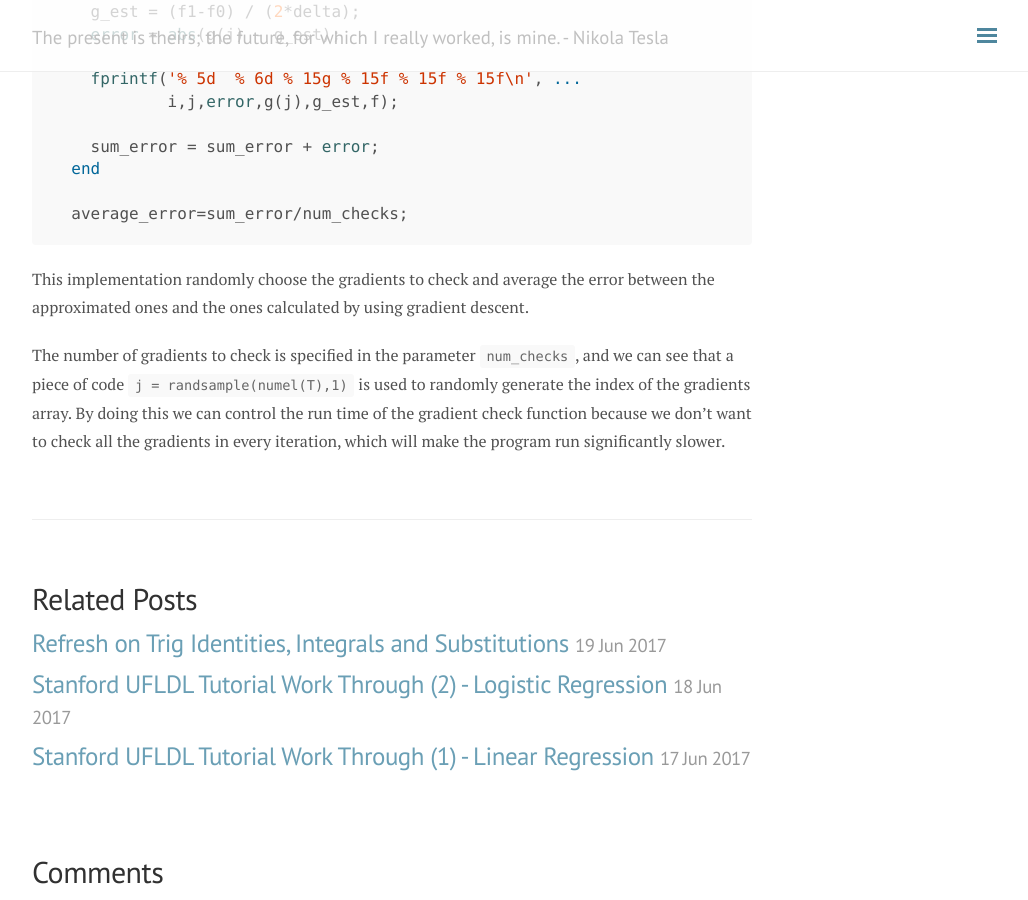
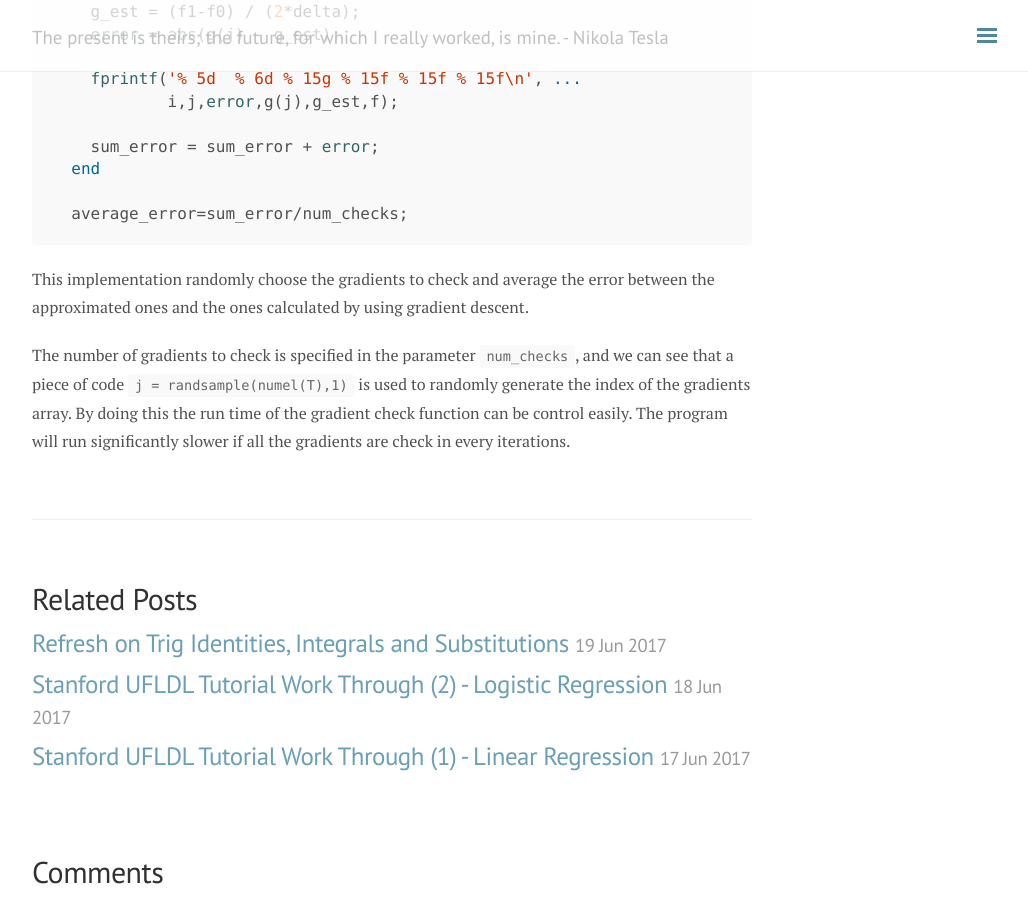
Before and after one commit to andylikescodes/andylikescodes.github.io, a Jekyll site: the page built from _posts/2017-06-19-Stanford-UFLDL-Tutorial-Work-Through-(3)-Gradient-Check.md, in a window 1280 px wide and 900 px high, scrolled down 1879 px. Shown: the whole window, without its empty margins (248-1276 px from the left). Built offline with Jekyll 4.4.1, drawn with Linux system fonts in a browser that asks for light colours; nearby versions of some CDN libraries; formulas are drawn with MathJax 3; comment, search, counter and statistics services are not loaded.

Commit message:
gradient check

```diff
--- a/_posts/2017-06-19-Stanford-UFLDL-Tutorial-Work-Through-(3)-Gradient-Check.md
+++ b/_posts/2017-06-19-Stanford-UFLDL-Tutorial-Work-Through-(3)-Gradient-Check.md
@@ -74,4 +74,4 @@ function average_error = grad_check(fun, theta0, num_checks, varargin)
 
 This implementation randomly choose the gradients to check and average the error between the approximated ones and the ones calculated by using gradient descent.
 
-The number of gradients to check is specified in the parameter `num_checks`, and we can see that a piece of code `j = randsample(numel(T),1)` is used to randomly generate the index of the gradients array. By doing this we can control the run time of the gradient check function because we don't want to check all the gradients in every iteration, which will make the program run significantly slower.
+The number of gradients to check is specified in the parameter `num_checks`, and we can see that a piece of code `j = randsample(numel(T),1)` is used to randomly generate the index of the gradients array. By doing this the run time of the gradient check function can be control easily. The program will run significantly slower if all the gradients are check in every iterations.
```
